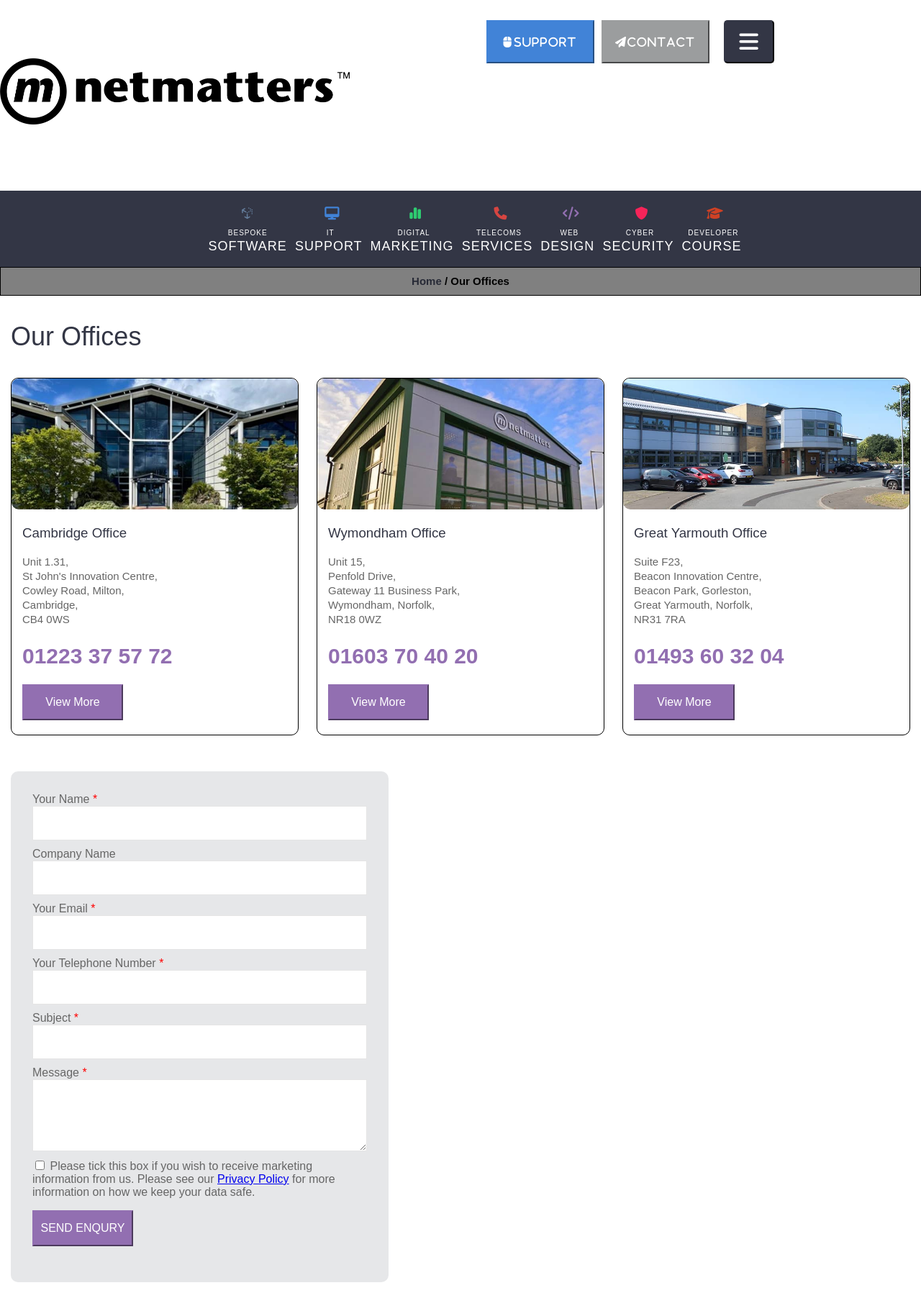
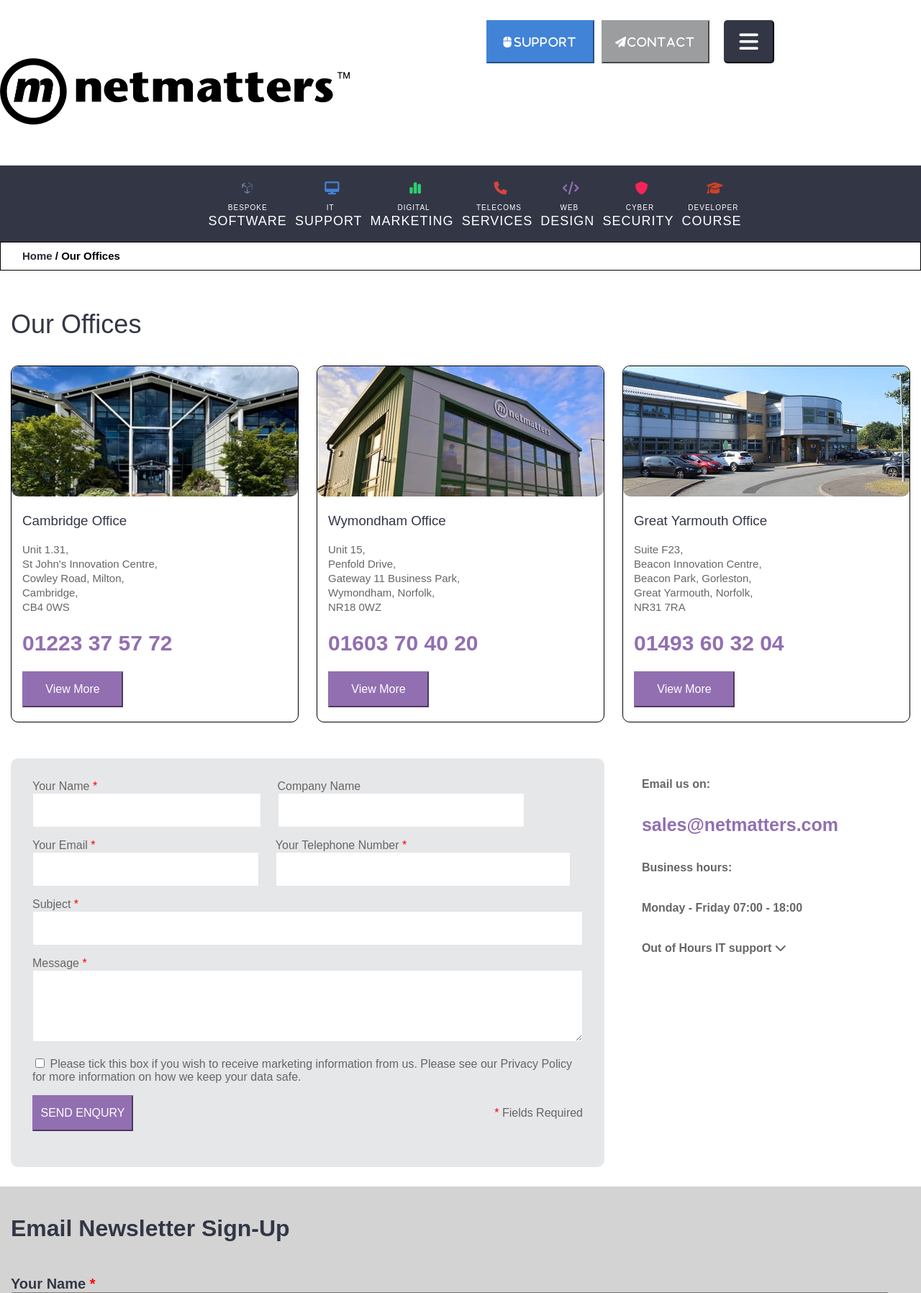
Before and after one commit to JordanHicklingNetMatters/Coursework, a PHP site: page /contact.php in a window 1280 px wide. Shown: the top 1797 px of the page at 72% size. Run offline with PHP 8.4, Linux system fonts and the light colour scheme; some libraries are stand-ins or nearby versions.

Commit message:
Lots of CSS changes completed and submitted UPDATED VERSION: 16/11/2022

```diff
--- a/contact.php
+++ b/contact.php
@@ -17,7 +17,7 @@
             <div class="text-nav-container">
                 <h5 class="text-nav"><a href="index.php"> Home</a> / Our Offices</h5>
             </div>
-            <div class="container">
+            <br><div class="office-header-container">
                 <h3 id="office-header">Our Offices</h3>
             </div>
             <div class="flex-container">
@@ -79,9 +79,23 @@
                 </div>
             </div>
             <!-- <div class="flex-contact"> -->
-                <div class="form">
-                    <div class="container">
+            <!-- <div class="flex-container"> -->
+                <div class="container">
+                    <div class="text-format">
+                        <p><strong>Email us on:</strong></p>
+                        <p class="email-text"><a href="mailto:sales@netmatters.com?subject=subject text">sales@netmatters.com</a></p>
+                        <p><strong>Business hours:</strong></p>
+                        <p><strong>Monday - Friday 07:00 - 18:00</strong></p>
+                        <p class="hidden-information-text"><a href="#"><strong>Out of Hours IT support <i class="fa-sharp fa-solid fa-chevron-down"></i></strong></a></p>
+                        <div class="dropdown-information">
+                            <p>Netmatters IT are offering an Out of Hours service for Emergency and Critical tasks.</p>
+                            <p>Monday - Friday 18:00 - 22:00 Saturday 08:00 - 16:00 Sunday 10:00 - 18:00</p>
+                            <p>To log a critical task, you will need to call our main line number and select Option 2 to leave an Out of Hours  voicemail. A technician will contact you on the number provided within 45 minutes of your call.</p>
+                        </div>
+                    </div>
+                    <div class="form">
                         <form id="contact-form" action="inc/contactForm.php" method="POST">
+                        <div class="flex-form">
                             <div class="form-group">
                                 <label for="name">Your Name <span class="required">*</span></label>
                                 <input class= "form-control" name="name" type="text" id="name">
@@ -91,6 +105,8 @@
                                 <label for="company-name">Company Name</label>
                                 <input class= "form-control" name="company-name" type="text" id="company-name">
                             </div>
+                        </div>
+                        <div class="flex-form">
                             <div class="form-group">
                                 <label for="email">Your Email <span class="required">*</span></label>
                                 <input class= "form-control" name="email" type="email" id="email">
@@ -102,6 +118,7 @@
                                 <input class= "form-control" name="telephone" type="text" id="telephone">
                                 <p id="telephone-warning"><span class="required">*</span> You need to put in a telephone<p>
                             </div>
+                        </div>
                             <div class="form-group">
                                 <label for="subject">Subject <span class="required">*</span></label>
                                 <input class= "form-control" name="subject" type="text" id="subject">
@@ -115,20 +132,15 @@
                                     marketing information from us. Please see our <a href=#>Privacy Policy</a> for more information
                                     on how we keep your data safe.
                                 </label>
-                            <div class="form-group">
-                                <button class="view-more-button-tag" type="submit" name="submit">SEND ENQURY</button>
+                            <div class="button-field-flex">
+                                <div class="form-group">
+                                    <button class="view-more-button-tag" type="submit" name="submit">SEND ENQURY</button>
+                                </div>
+                                <p id="field-text"><span class="required">*</span> Fields Required</p>
                             </div>
                         </form>
                     </div>
                 </div>
-                    <div class="flex-container">
-                        <p><strong>Email us on:</strong></p>
-                        <br>
-                        <p><a href="#">sales@netmatters.com</a></p>
-                        <p><strong>Business hours:</strong></p>
-                        <br>
-                        <p><strong>Monday - Friday 07:00 - 18:00</strong></p>
-                    </div>
             <!-- </div> -->
             <?php include("inc/newsletter.php"); ?>
             <?php include("inc/footer.php"); ?>
--- a/css/style.css
+++ b/css/style.css
@@ -171,6 +171,10 @@
   margin-left: 0;
 }
 
+.header-down {
+  height: 40%;
+}
+
 .header-content {
   margin-top: 8px;
   padding: 20px;
@@ -196,9 +200,9 @@
   margin-left: 120px;
 }
 
-.form-control {
+.search-bar {
   float: left;
-  width: 93%;
+  width: 80%;
   height: 40px;
   margin-bottom: 10px;
   background-color: #e3e3e3;
@@ -792,13 +796,20 @@ footer .services-list {
   padding-right: 15px;
 }
 
+.office-header-container {
+  margin-right: auto;
+  margin-left: auto;
+  padding-left: 15px;
+  padding-right: 15px;
+}
+
 .text-nav-container {
   height: 40px;
   padding: 10px;
-  text-align: center;
   border: 1px solid black;
-  background-color: gray;
+  background-color: white;
   color: black;
+  margin-top: 10px;
 }
 
 .text-nav {
@@ -878,6 +889,34 @@ footer .services-list {
   background-color: #7c5d96;
 }
 
+.text-format {
+  line-height: 40px;
+}
+
+a {
+  text-decoration: none;
+  color: #666666;
+}
+
+a:hover {
+  text-decoration: underline;
+  cursor: pointer;
+}
+
+.dropdown-information {
+  display: none;
+}
+
+.email-text a {
+  font-weight: 600;
+  font-size: 25px;
+  color: #926fb1;
+  text-decoration: none;
+}
+.email-text a:hover {
+  text-decoration: underline;
+}
+
 .flex-contact {
   display: flex;
 }
@@ -887,12 +926,11 @@ footer .services-list {
   border-radius: 10px;
   padding: 30px;
   margin-top: 30px;
-  width: 42%;
+  width: 66%;
 }
 
 .form-control {
   height: 48px;
-  padding: 5px 15px;
   background-color: white;
   border-color: #ccc;
   width: 100%;
@@ -901,6 +939,17 @@ footer .services-list {
   color: black;
   font-size: 15px;
   font-family: Arial, Helvetica, sans-serif;
+}
+
+.flex-form {
+  display: flex;
+  gap: 3%;
+  width: 100%;
+}
+
+.button-field-flex {
+  display: flex;
+  justify-content: space-between;
 }
 
 #message {
@@ -977,6 +1026,12 @@ footer .services-list {
   }
   .news-content {
     margin-bottom: 20px;
+  }
+  #contact-form {
+    width: 100%;
+  }
+  .text-nav-container {
+    display: none;
   }
 }
 @media (min-width: 768px) {
@@ -1074,7 +1129,7 @@ footer .services-list {
   .header {
     height: 16vh;
   }
-  header .form-control {
+  header .search-bar {
     display: none;
   }
   .search-btn {
@@ -1098,10 +1153,17 @@ footer .services-list {
   .small-screen {
     display: none !important;
   }
+  .text-nav-container {
+    margin-top: 0;
+  }
 }
 @media (min-width: 1260px) {
   .hidden-card {
     display: inline;
+  }
+  .text-format {
+    float: right;
+    margin-right: 100px;
   }
 }
 .main-nav a .app {
@@ -1192,14 +1254,13 @@ footer .services-list {
 }
 
 .search-btn {
-  margin-top: 1px;
   height: 40px;
   width: 40px;
   background-color: #e3e3e3;
   color: #333645;
   font-size: 20px;
   border: none;
-  margin-left: -10px;
+  float: left;
 }
 .search-btn:hover {
   cursor: pointer;
--- a/inc/header.php
+++ b/inc/header.php
@@ -13,11 +13,13 @@
                         <button class="hamburger-btn fa-solid fa-bars" type="button"></button>
                     </div>
                 </div>
-                <form>
-                    <input class="form-control search-bar" placeholder=" Search..." id="search-input" name="keyword" type="text" value="">
+            </div>
+            <form>
+                <div class="flex-container">
+                    <input class="search-bar" placeholder=" Search..." id="search-input" name="keyword" type="text" value="">
                     <button class="search-btn fa-solid fa-magnifying-glass" type="submit"></button>
-                </form>
-            </div>
+                </div>
+            </form>
     </header> <!-- End of the header navigation -->
             <!-- The main navigation bar for anyone over 900 pixel screens -->
             <nav class="main-nav">
--- a/scss/partials/components/_buttons.scss
+++ b/scss/partials/components/_buttons.scss
@@ -54,14 +54,13 @@
 
 
   .search-btn { // The search button for the form.
-    margin-top: 1px;
     height: 40px;
     width: 40px;
     background-color: #e3e3e3;
     color: #333645;
     font-size: 20px;
     border: none;
-    margin-left: -10px;
+    float: left;
     &:hover {
         cursor: pointer;
     }
--- a/scss/partials/content/_contact.scss
+++ b/scss/partials/content/_contact.scss
@@ -1,4 +1,12 @@
 .flex-container {
+    margin-right: auto;
+    margin-left: auto;
+    padding-left: 15px;
+    padding-right: 15px;
+}
+
+
+.office-header-container  {
     margin-right: auto;
     margin-left: auto;
     padding-left: 15px;
@@ -8,10 +16,10 @@
 .text-nav-container {
     height: 40px;
     padding: 10px;
-    text-align: center;
     border: 1px solid black;
-    background-color: gray;
+    background-color: white;
     color: black;
+    margin-top: 10px;
 }
 
 .text-nav {
@@ -100,6 +108,32 @@
 // CONTACT US FORM //
 //                 //
 
+.text-format {
+    line-height: 40px;
+    // float: right;
+} a {
+    text-decoration: none;
+    color: #666666;
+} a:hover {
+    text-decoration: underline;
+    cursor: pointer;
+}
+
+.dropdown-information {
+    display: none;
+}
+
+.email-text {
+    a {
+        font-weight: 600;
+        font-size: 25px;
+        color: #926fb1;
+        text-decoration: none;
+    } a:hover {
+        text-decoration: underline;
+    }
+}
+
 .flex-contact {
     display: flex;
 }
@@ -109,12 +143,11 @@
     border-radius: 10px;
     padding: 30px;
     margin-top: 30px;
-    width: 42%;
+    width: 66%;
 }
 
 .form-control {
     height: 48px;
-    padding: 5px 15px;
     background-color: white;
     border-color: #ccc;
     width: 100%;
@@ -124,6 +157,18 @@
     font-size: 15px;
     font-family: Arial, Helvetica, sans-serif;
 }
+
+.flex-form {
+    display: flex;
+    gap: 3%;
+    width: 100%;
+}
+
+.button-field-flex {
+    display: flex;
+    justify-content: space-between;
+}
+
 
 #message {
     min-height: 100px;
--- a/scss/partials/content/_header.scss
+++ b/scss/partials/content/_header.scss
@@ -1,3 +1,7 @@
+.header-down {
+  height: 40%
+}
+
 .header-content {
     margin-top: 8px;
     padding: 20px;
@@ -22,9 +26,9 @@
   margin-left: 120px;
 }
 
-  .form-control {
+  .search-bar {
     float: left;
-    width: 93%;
+    width: 80%;
     height: 40px;
     margin-bottom: 10px;
     background-color: #e3e3e3;
--- a/scss/partials/utilities/_media.scss
+++ b/scss/partials/utilities/_media.scss
@@ -38,6 +38,12 @@
     }
     .news-content {
         margin-bottom: 20px;
+    }
+    #contact-form {
+        width: 100%;
+    }
+    .text-nav-container {
+        display: none;
     }
 }
 
@@ -160,7 +166,7 @@
     .header {
         height: 16vh;
     }
-    header .form-control {
+    header .search-bar {
         display: none;
     }
     .search-btn {
@@ -183,6 +189,9 @@
     }
     .small-screen {
         display: none !important;
+    }
+    .text-nav-container {
+        margin-top: 0;
     }
     // .about-section {
     //     display: flex;
@@ -207,4 +216,8 @@
     .hidden-card {
         display: inline;
     }
+    .text-format {
+        float: right;
+        margin-right: 100px;
+    }
 }
```
Also changed, not shown: JS/contact.js (+8 -0 lines), inc/newsletter.php (indentation only), scss/partials/content/_newsletter.scss (line endings or trailing spaces), 1 other file.
